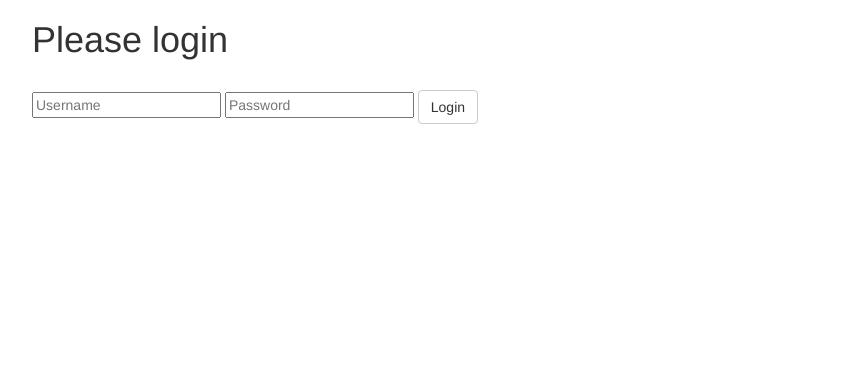
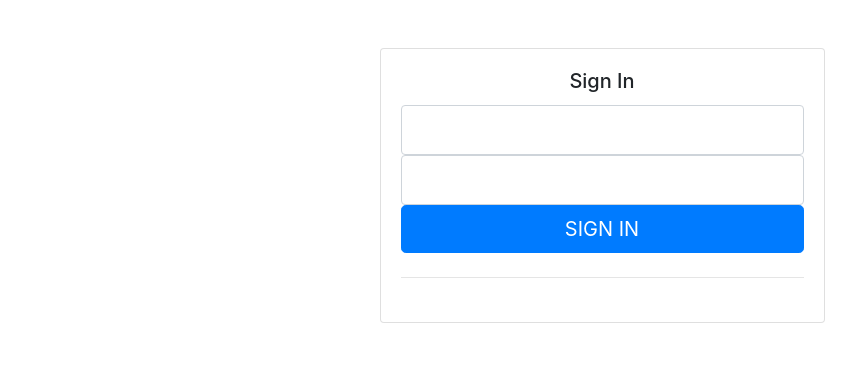
Before and after one commit to kami-nashi/skatetrax, a Flask app: page /login in a window 1280 px wide. Shown: the top 370 px of the page, without its empty margins (38-894 px from the left). Run offline with Flask 2, Linux system fonts and the light colour scheme; some libraries are stand-ins or nearby versions.

Commit message:
dressing up the login page

```diff
--- a/app/templates/unauth_login.html
+++ b/app/templates/unauth_login.html
@@ -3,21 +3,50 @@
   <title>SkateTrax - Login Page</title>
   <meta name="viewport" content="width=device-width, initial-scale=1.0">
   <link href="static/bootstrap.min.css" rel="stylesheet" media="screen">
+  <link href="{{ url_for('static', filename='v3/css/bootstrap-table.min.css') }}" rel="stylesheet">
+  <link href="{{ url_for('static', filename='vendor/bootstrap/css/bootstrap.min.css') }}" rel="stylesheet">
+
+  <!-- Custom fonts for this template-->
+  <link href="{{ url_for('static', filename='vendor/fontawesome-free/css/all.min.css') }}" rel="stylesheet" type="text/css">
+
+  <!-- Page level plugin CSS-->
+  <link href="{{ url_for('static', filename='vendor/datatables/dataTables.bootstrap4.css') }}" rel="stylesheet">
+
+  <!-- Custom styles for this template-->
+  <link href="{{ url_for('static', filename='css/sb-admin.css') }}" rel="stylesheet">
+  <script src="https://cdnjs.cloudflare.com/ajax/libs/Chart.js/2.5.0/Chart.min.js"></script>
 </head>
+
 <body>
   <div class="container">
-      <h1>Please login</h1>
-      <br>
-      <form action="" method="post">
-        <input type="text" placeholder="Username" name="username" value="{{
+    <div class="row">
+      <div class="col-sm-9 col-md-7 col-lg-5 mx-auto">
+        <div class="card card-signin my-5">
+          <div class="card-body">
+            <h5 class="card-title text-center">Sign In</h5>
+            <form action="" method="post" class="form-signin">
+              <div class="form-label-group">
+                <input type="text" class="form-control" placeholder="Username" name="username" value="{{
                   request.form.username }}">
-         <input type="password" placeholder="Password" name="password" value="{{
+
+              </div>
+
+              <div class="form-label-group">
+                <input type="password" class="form-control" placeholder="Password" name="password" value="{{
                  request.form.password }}">
-        <input class="btn btn-default" type="submit" value="Login">
-      </form>
+              </div>
+
+              <button class="btn btn-lg btn-primary btn-block text-uppercase" value="Login" type="submit">Sign in</button>
+              <hr class="my-4">
               {% if error %}
                 <p class="error"><strong>Error:</strong> {{ error }}
               {% endif %}
+            </form>
+          </div>
+        </div>
+      </div>
+    </div>
   </div>
 </body>
+
 </html>
```
Lines whose indentation alone changed are shown as unchanged.
